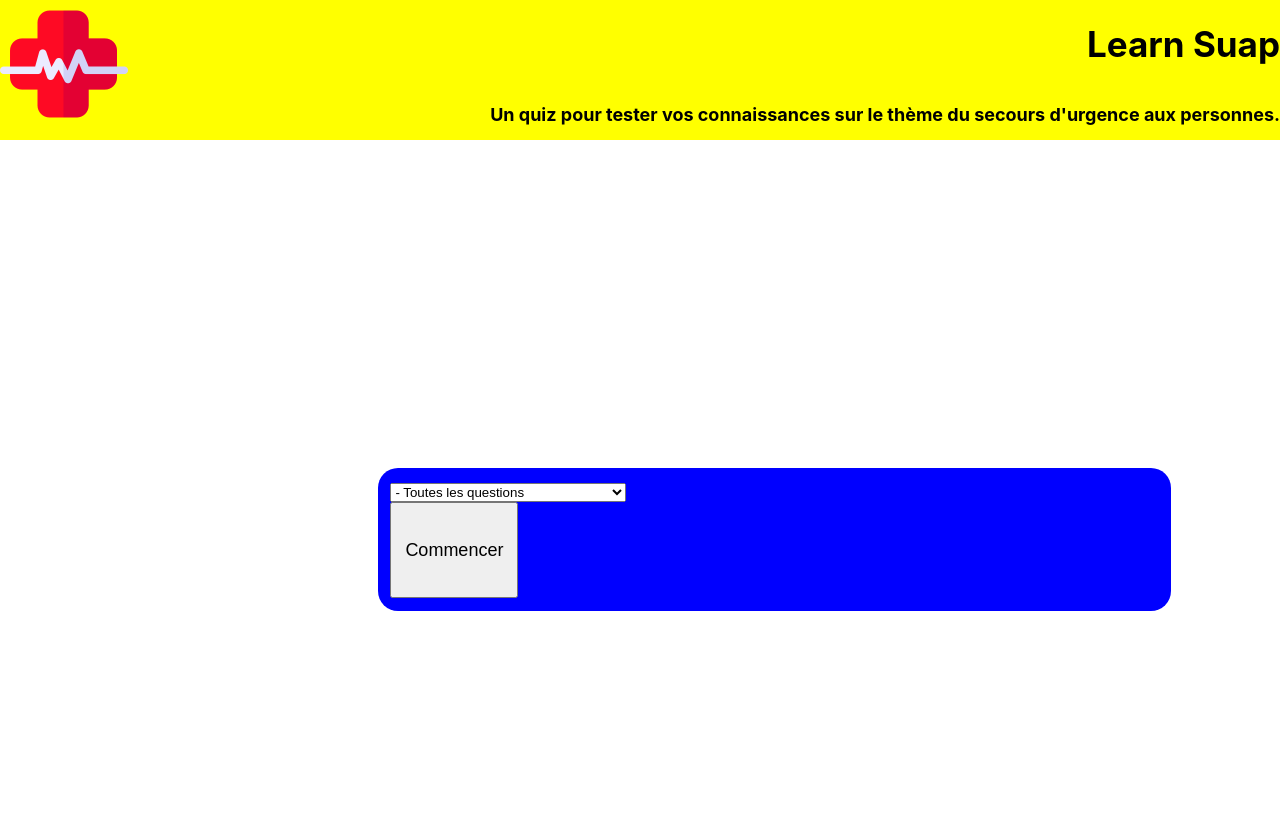
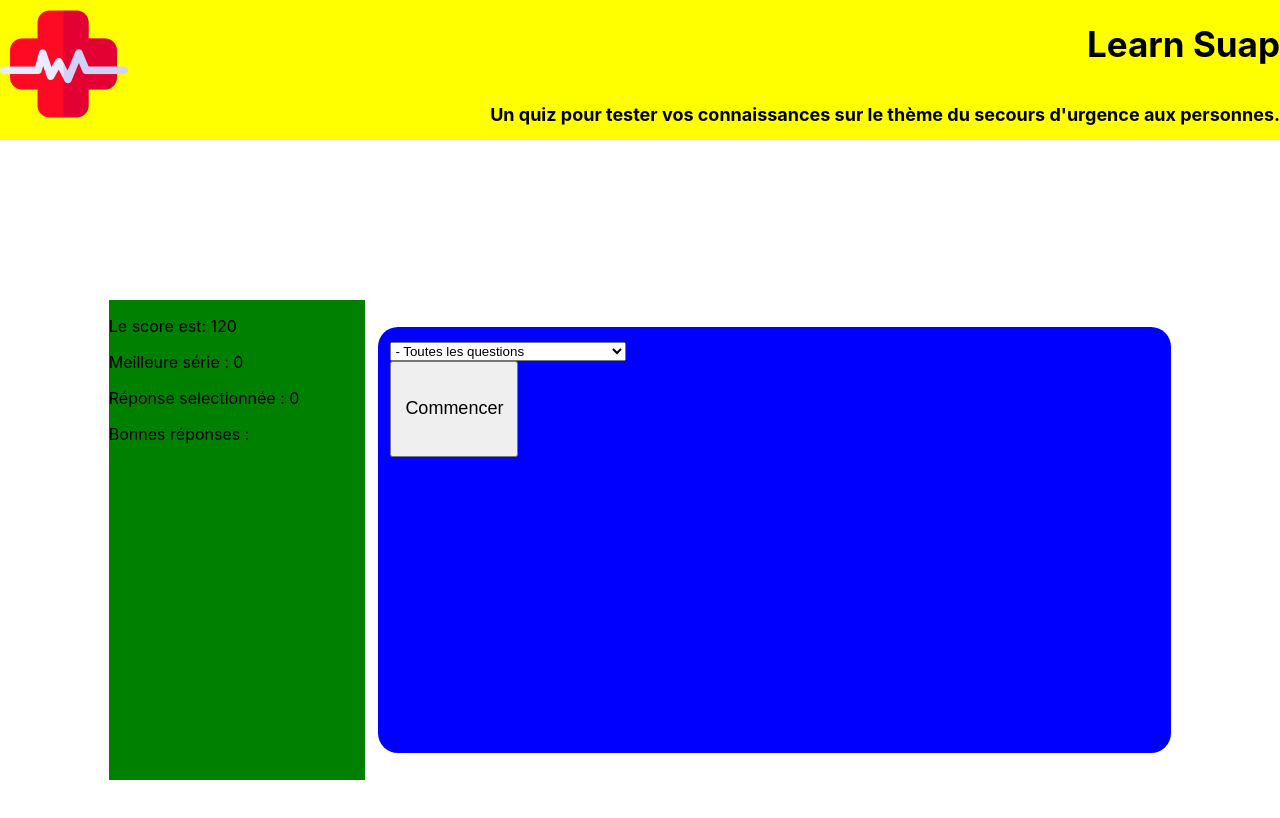
Before and after one commit to DGouron/learn-suap, a React (Create React App) app: page / in a window 1280 px wide. Shown: the top 818 px of the page. Built offline with nearby package versions, Linux system fonts and the light colour scheme.

Commit message:
Add reducer and selector logic

```diff
--- a/package.json
+++ b/package.json
@@ -8,8 +8,10 @@
     "@testing-library/user-event": "^13.2.1",
     "react": "^18.1.0",
     "react-dom": "^18.1.0",
+    "react-redux": "^8.0.1",
     "react-router-dom": "^6.3.0",
     "react-scripts": "5.0.1",
+    "redux": "^4.2.0",
     "styled-components": "^5.3.5",
     "web-vitals": "^2.1.0"
   },
--- a/src/components/Answer.jsx
+++ b/src/components/Answer.jsx
@@ -1,4 +1,10 @@
 import styled from 'styled-components';
+import { useDispatch } from 'react-redux';
+import {
+  initialState,
+  UPDATE_SELECTEDANSWER_ID_ACTION,
+} from '../store/AnswerManagementReducer';
+
 const StyledAnswer = styled.div`
   background-color: red;
   border: 1px solid grey;
@@ -11,22 +17,29 @@ const StyledButton = styled.button`
   height: 96px;
   font-size: 18px;
 `;
-let answerId = -1;
+let selectedAnswerId = -1;
 
 function Answer(props) {
-  answerId = props.answerId;
-  console.log(answerId);
-  let setAnswerId = props.setAnswerId;
+  selectedAnswerId = props.answerId;
+  const dispatch = useDispatch();
+
   let setAnswered = props.setAnswered;
 
   function selectThisAnswer() {
-    setAnswerId(answerId);
     setAnswered(true);
   }
 
   return (
     <StyledAnswer>
-      <StyledButton onClick={() => selectThisAnswer()}>
+      <StyledButton
+        onClick={() => {
+          dispatch({
+            type: UPDATE_SELECTEDANSWER_ID_ACTION,
+            payload: { ...initialState, selectedAnswerId },
+          });
+          selectThisAnswer();
+        }}
+      >
         {props.content}
       </StyledButton>
     </StyledAnswer>
--- a/src/components/Board.jsx
+++ b/src/components/Board.jsx
@@ -9,6 +9,8 @@ import Question from './Question';
 
 const StyledBoard = styled.div`
   height: auto;
+  min-height: 50%;
+  max-height: 60%;
   width: 60%;
   max-width: 60%;
   background-color: blue;
--- a/src/components/StatsPannel.jsx
+++ b/src/components/StatsPannel.jsx
@@ -1,13 +1,32 @@
 import styled from 'styled-components';
+import { useSelector } from 'react-redux';
 
 const StyledPannel = styled.div`
   height: 60%;
   width: 20%;
-  background-color: white;
+  background-color: green;
 `;
 
 function StatsPannel() {
-  return <StyledPannel></StyledPannel>;
+  const score = useSelector((state) => state.score);
+  let scoretext = 'Le score est: ' + score;
+
+  const bestSerie = useSelector((state) => state.bestSerie);
+  let bestSerieText = 'Meilleure série : ' + bestSerie;
+
+  const selectedAnswerId = useSelector((state) => state.selectedAnswerId);
+  let selectedAnswerIdText = 'Réponse selectionnée : ' + selectedAnswerId;
+
+  const goodAnswersIds = useSelector((state) => state.goodAnswersIds);
+  let goodAnswersText = 'Bonnes réponses : ' + goodAnswersIds;
+  return (
+    <StyledPannel>
+      <p>{scoretext}</p>
+      <p>{bestSerieText}</p>
+      <p>{selectedAnswerIdText}</p>
+      <p>{goodAnswersText}</p>
+    </StyledPannel>
+  );
 }
 
 export default StatsPannel;
--- a/src/index.jsx
+++ b/src/index.jsx
@@ -2,6 +2,8 @@ import React from 'react';
 import { StrictMode } from 'react';
 import { createRoot } from 'react-dom/client';
 import { BrowserRouter as Router, Route, Routes } from 'react-router-dom';
+import { Provider } from 'react-redux';
+import { store } from './store/Store';
 
 import './styles/index.css';
 import Home from './pages/Home/index';
@@ -13,6 +15,7 @@ const rootElement = document.getElementById('root');
 const root = createRoot(rootElement);
 
 root.render(
+  <Provider store={store}>
     <StrictMode>
       <Router>
         <Header />
@@ -23,4 +26,5 @@ root.render(
         </Routes>
       </Router>
     </StrictMode>
+  </Provider>
 );
--- /dev/null
+++ b/src/store/AnswerManagementReducer.js
@@ -0,0 +1,17 @@
+export const initialState = {
+    score: 120,
+    bestSerie: 0,
+    selectedAnswerId: 0,
+    goodAnswersIds: [],
+};
+
+export const UPDATE_SELECTEDANSWER_ID_ACTION = 'UPDATE_SELECTEDANSWER_ID_ACTION';
+
+export function AnswerManagementReducer(state, action) {
+    switch (action.type) {
+        case UPDATE_SELECTEDANSWER_ID_ACTION:
+            return {...state, ...action.payload.selectedAnswerId};
+        default:
+          return state;
+    }
+  }
--- /dev/null
+++ b/src/store/Store.js
@@ -0,0 +1,5 @@
+import { createStore } from 'redux';
+import { initialState, AnswerManagementReducer } from './AnswerManagementReducer';
+
+// on crée le store avec le state et le reducer
+export const store = createStore(AnswerManagementReducer, initialState);
```
Also changed, not shown: src/store/AnswerManagementSelector.js (added), 1 other file (tests, documents, lock files or other folders). Lines whose indentation alone changed are shown as unchanged.
